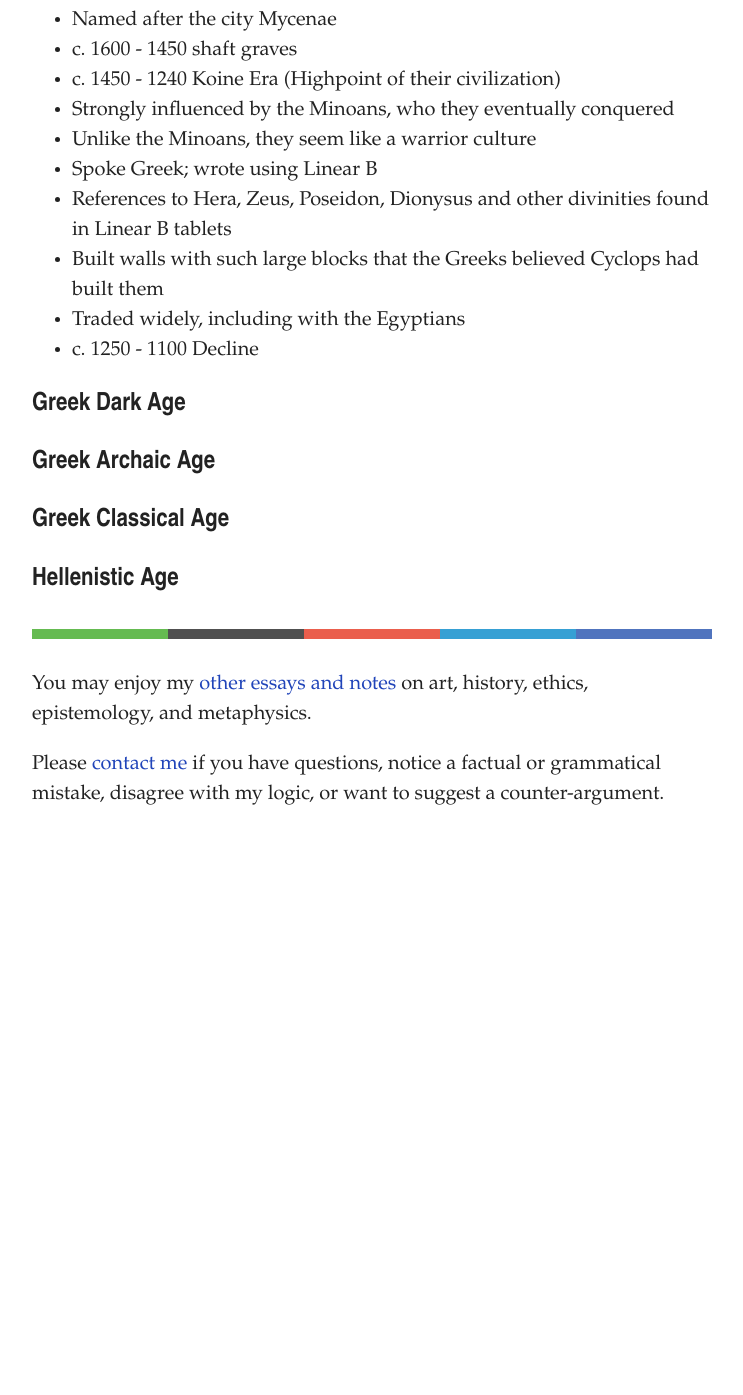
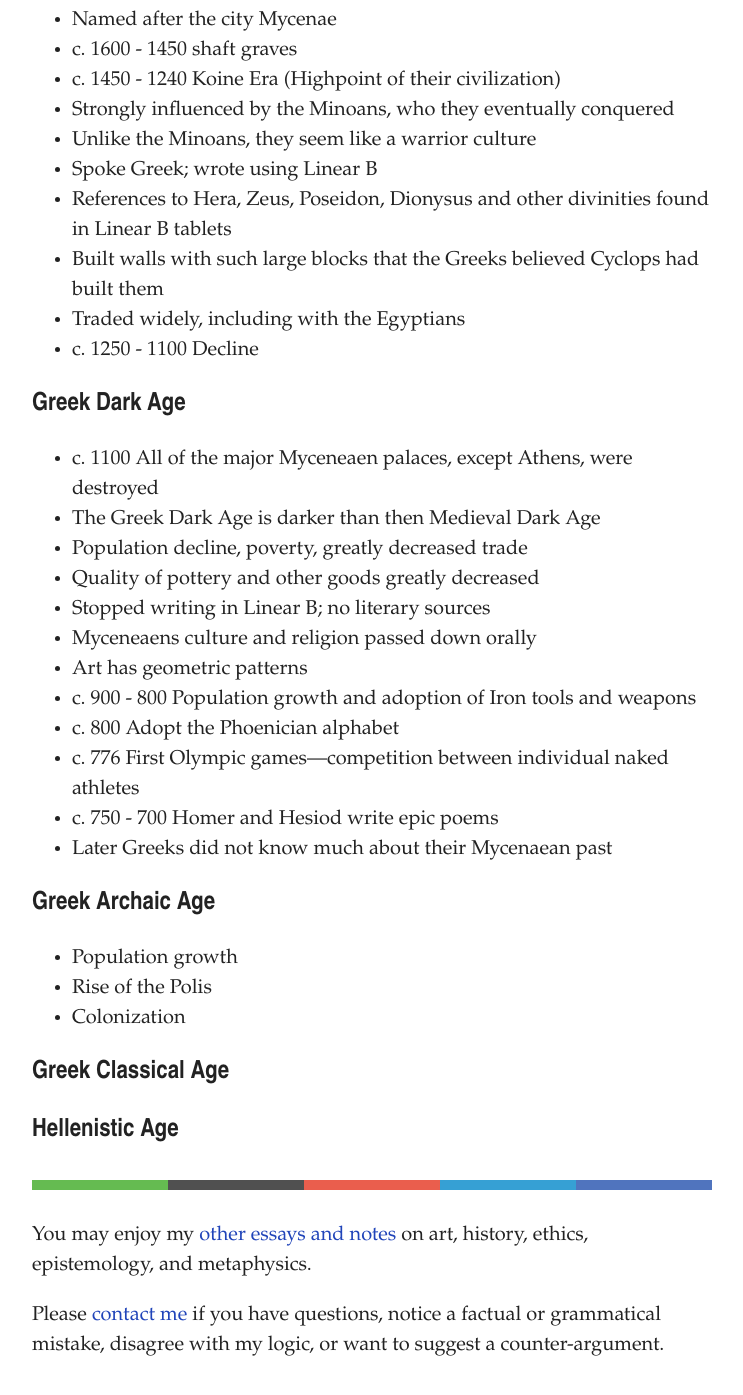
Before and after one commit to artsandmetaphysics/goodlifeodyssey, a Jekyll site: the page built from _notes/ancient-greece.md, in a window 1280 px wide and 1400 px high, scrolled down 798 px. Shown: the top 1395 px of the window, without its empty margins (268-1011 px from the left). Built offline with Jekyll 4.4.1, drawn with Linux system fonts in a browser that asks for light colours; before the commit the page ends 1647 px from its top, so only the background shows below that.

Commit message:
Add notes about greek dark age

```diff
--- a/_notes/ancient-greece.md
+++ b/_notes/ancient-greece.md
@@ -39,7 +39,24 @@ Many of these notes were taken from _Ancient Greece_ by Thomas R. Martin.
 
 ## Greek Dark Age
 
+- c. 1100 All of the major Myceneaen palaces, except Athens, were destroyed
+- The Greek Dark Age is darker than then Medieval Dark Age
+- Population decline, poverty, greatly decreased trade
+- Quality of pottery and other goods greatly decreased
+- Stopped writing in Linear B; no literary sources
+- Myceneaens culture and religion passed down orally
+- Art has geometric patterns
+- c. 900 - 800 Population growth and adoption of Iron tools and weapons
+- c. 800 Adopt the Phoenician alphabet
+- c. 776 First Olympic games---competition between individual naked athletes
+- c. 750 - 700 Homer and Hesiod write epic poems
+- Later Greeks did not know much about their Mycenaean past
+
 ## Greek Archaic Age
+
+- Population growth
+- Rise of the Polis
+- Colonization
 
 ## Greek Classical Age
 
```
